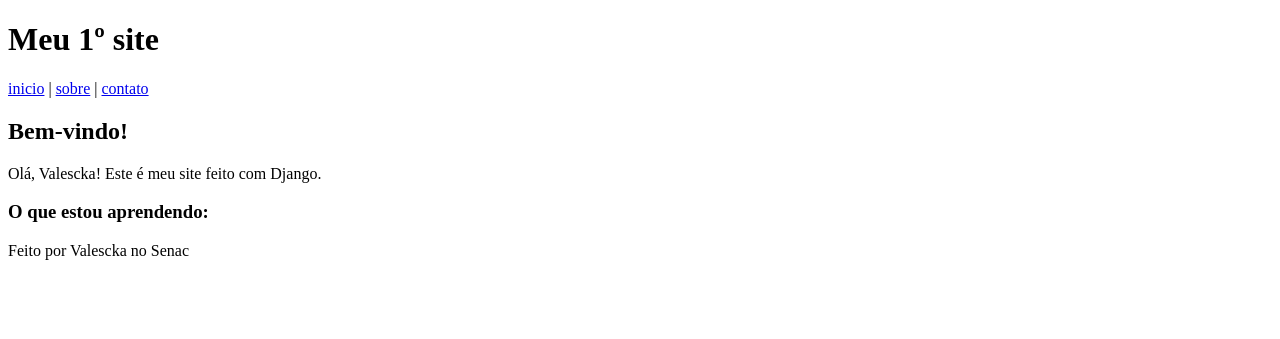
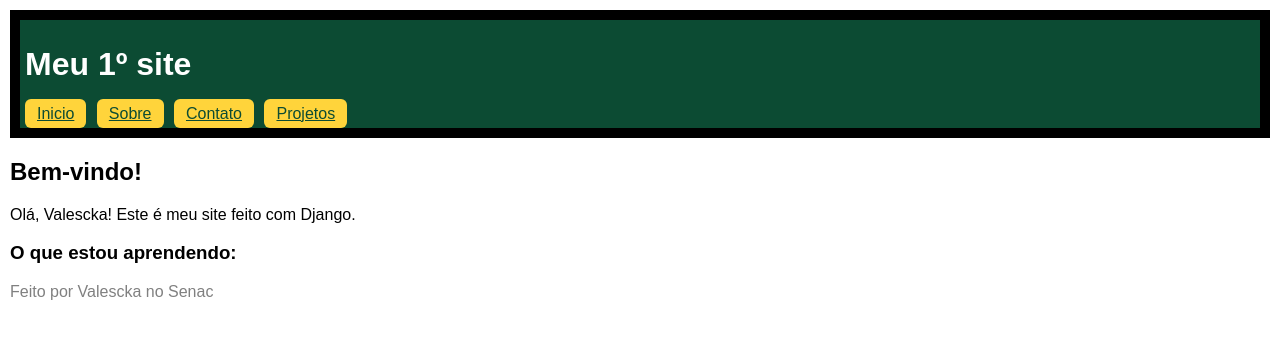
Before and after one commit to ValesckaBarros/meu_1_site, a Django app: page / in a window 1280 px wide. Shown: the top 339 px of the page. Run offline with Django 5.2, Linux system fonts and the light colour scheme.

Commit message:
criação do arquivo de estilo

```diff
--- a/config/urls.py
+++ b/config/urls.py
@@ -23,4 +23,5 @@ urlpatterns = [
     path('', views.inicio),
     path('sobre/', views.sobre),
     path('contato/', views.contato),
+    path('projetos/', views.projetos),
 ]
--- /dev/null
+++ b/paginas/static/css/estilo.css
@@ -0,0 +1,22 @@
+
+body { font-family: Arial; margin: 10px; }
+header { background: #0C4B33; color: white; padding: 5px; border: 10px solid black; }
+nav a { color: #FFD43B; }
+footer { color: gray; margin-top: 10px; }
+.cartao {
+        list-style: none;
+        background-color: white;
+        border: 1px solid #3fab72;
+        border-radius: 8px;
+        padding: 10px;
+        margin-bottom: 10px;
+        }
+nav a {
+        background-color: #FFD43B;
+        color: #0C4B33;
+        padding: 6px 12px;
+        border-radius: 6px;
+        margin-right: 6px;
+        }
+
+nav a:hover {background-color: orange;}
--- a/paginas/templates/base.html
+++ b/paginas/templates/base.html
@@ -1,17 +1,22 @@
+{% load static %}
 <!DOCTYPE html>
 <html lang="pt-br">
 <head>
     <meta charset="UTF-8">
     <meta name="viewport" content="width=device-width, initial-scale=1.0">
     <title>meu site</title>
+    <link rel="stylesheet" href="{% static 'css/estilo.css' %}">
+
+
 </head>
 <body>
     <header>
         <h1> Meu 1º site </h1>
         <nav>
-            <a href="/">inicio</a> |
-            <a href="/sobre/">sobre</a> |
-            <a href="/contato/">contato</a>
+            <a href="/">Inicio</a>
+            <a href="/sobre/">Sobre</a>
+            <a href="/contato/">Contato</a>
+            <a href="/projetos/">Projetos</a>
         </nav>
     </header>
 
--- a/paginas/views.py
+++ b/paginas/views.py
@@ -19,3 +19,9 @@ def contato(request):
             "tel":819999999,
         }
     return render(request, "contatos.html",dados)
+
+def projetos(request):
+    projetos  = {
+            "projetos":["calculadora", "biblioteca", "meu site"],
+        }
+    return render(request, "projetos.html",projetos)
```
Also changed, not shown: paginas/templates/projetos.html (added, +10 -0 lines).
